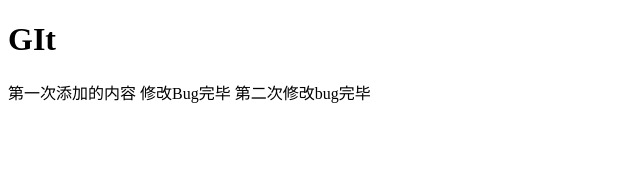
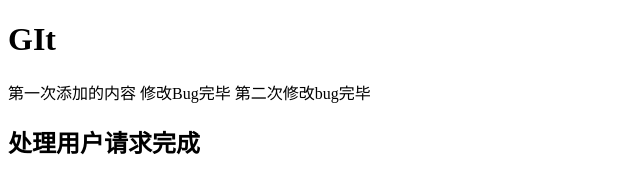
Before and after one commit to lilinovo/git-store, a plain HTML site: page index.html in a window 1280 px wide. Shown: the whole page, without its empty margins (0-640 px from the left). Drawn offline with Linux system fonts and the light colour scheme.

Commit message:
处理用户请求1

```diff
--- a/index.html
+++ b/index.html
@@ -11,5 +11,6 @@
     <span>第一次添加的内容</span>
      <span>修改Bug完毕</span>
      <span>第二次修改bug完毕</span>
+     <h2>处理用户请求完成</h2>
 </body>
 </html>
```
